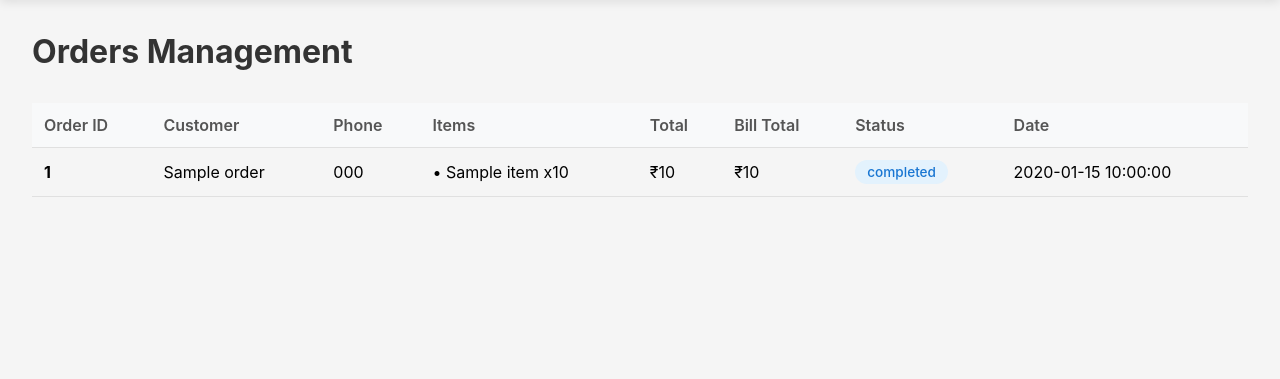
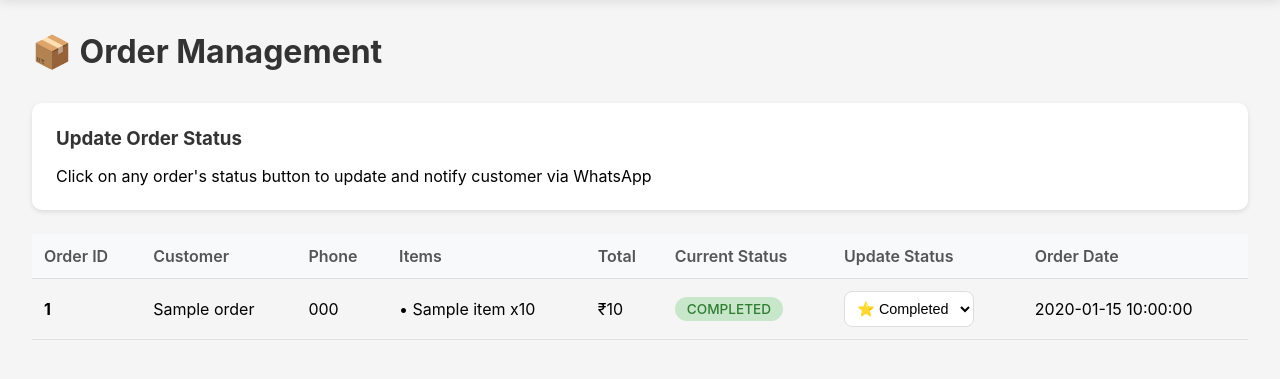
Before and after one commit to Krushna-089/scanner, a Flask app: template templates/admin_orders.html in a window 1280 px wide. Shown: the part 61-440 px from the top of the page. Run offline with Flask 3, Linux system fonts and the light colour scheme; the template is opened without the code that fills it: most values are stand-ins (such as "Sample title", 1, 10 or a date in 2020).

Commit message:
Update admin_orders.html

```diff
--- a/templates/admin_orders.html
+++ b/templates/admin_orders.html
@@ -3,7 +3,12 @@
 {% block title %}Orders{% endblock %}
 
 {% block content %}
-<h1>Orders Management</h1>
+<h1>📦 Order Management</h1>
+
+<div class="card">
+    <h3>Update Order Status</h3>
+    <p>Click on any order's status button to update and notify customer via WhatsApp</p>
+</div>
 
 <table class="data-table full-width">
     <thead>
@@ -13,9 +18,9 @@
             <th>Phone</th>
             <th>Items</th>
             <th>Total</th>
-            <th>Bill Total</th>
-            <th>Status</th>
-            <th>Date</th>
+            <th>Current Status</th>
+            <th>Update Status</th>
+            <th>Order Date</th>
         </tr>
     </thead>
     <tbody>
@@ -31,16 +36,131 @@
             </td>
             <td>₹{{ order.total }}</td>
             <td>
-                {% if bill_lookup[order.order_number] %}
-                ₹{{ bill_lookup[order.order_number].total }}
-                {% else %}
-                -
-                {% endif %}
+                <span class="status-badge status-{{ order.status }}">
+                    {{ get_status_icon(order.status) }} {{ order.status.upper() }}
+                </span>
             </td>
-            <td><span class="status-badge">{{ order.status }}</span></td>
-            <td>{{ order.created_at[:19] }}</td>
+            <td>
+                <select class="status-select" data-order-id="{{ order.order_number }}" data-current="{{ order.status }}">
+                    <option value="received" {% if order.status == 'received' %}selected{% endif %}>📥 Received</option>
+                    <option value="preparing" {% if order.status == 'preparing' %}selected{% endif %}>👨‍🍳 Preparing</option>
+                    <option value="cooked" {% if order.status == 'cooked' %}selected{% endif %}>🍳 Cooked</option>
+                    <option value="ready" {% if order.status == 'ready' %}selected{% endif %}>✅ Ready</option>
+                    <option value="delivered" {% if order.status == 'delivered' %}selected{% endif %}>🏁 Delivered</option>
+                    <option value="completed" {% if order.status == 'completed' %}selected{% endif %}>⭐ Completed</option>
+                    <option value="rejected" {% if order.status == 'rejected' %}selected{% endif %}>❌ Rejected</option>
+                </select>
+            </td>
+            <td>{{ order.created_at[:19] if order.created_at else '-' }}</td>
         </tr>
         {% endfor %}
     </tbody>
 </table>
+
+<style>
+.status-badge {
+    display: inline-block;
+    padding: 0.25rem 0.75rem;
+    border-radius: 20px;
+    font-size: 0.85rem;
+    font-weight: 500;
+}
+.status-received { background: #e3f2fd; color: #1976d2; }
+.status-preparing { background: #fff3e0; color: #f57c00; }
+.status-cooked { background: #f3e5f5; color: #7b1fa2; }
+.status-ready { background: #e8f5e9; color: #388e3c; }
+.status-delivered { background: #e0f2f1; color: #00695c; }
+.status-completed { background: #c8e6c9; color: #2e7d32; }
+.status-rejected { background: #ffebee; color: #c62828; }
+
+.status-select {
+    padding: 0.5rem;
+    border-radius: 8px;
+    border: 1px solid #ddd;
+    font-size: 0.9rem;
+    cursor: pointer;
+    background: white;
+}
+
+.status-select:hover {
+    border-color: #667eea;
+}
+
+.loading {
+    opacity: 0.5;
+    pointer-events: none;
+}
+</style>
+
+<script>
+function getStatusIcon(status) {
+    const icons = {
+        'received': '📥',
+        'preparing': '👨‍🍳',
+        'cooked': '🍳',
+        'ready': '✅',
+        'delivered': '🏁',
+        'completed': '⭐',
+        'rejected': '❌'
+    };
+    return icons[status] || '📌';
+}
+
+document.querySelectorAll('.status-select').forEach(select => {
+    select.addEventListener('change', async function() {
+        const orderId = this.dataset.orderId;
+        const currentStatus = this.dataset.current;
+        const newStatus = this.value;
+
+        if (currentStatus === newStatus) {
+            return;
+        }
+
+        // Confirm with admin
+        const confirmMessage = `Update order ${orderId} from ${currentStatus.toUpperCase()} to ${newStatus.toUpperCase()}?\n\nCustomer will receive WhatsApp notification immediately.`;
+
+        if (!confirm(confirmMessage)) {
+            this.value = currentStatus;
+            return;
+        }
+
+        // Show loading state
+        this.classList.add('loading');
+        const originalText = this.options[this.selectedIndex].text;
+
+        const formData = new FormData();
+        formData.append('order_id', orderId);
+        formData.append('status', newStatus);
+
+        try {
+            const response = await fetch('/admin/update-status', {
+                method: 'POST',
+                body: formData
+            });
+
+            const result = await response.json();
+
+            if (result.success) {
+                // Update the current status in dataset
+                this.dataset.current = newStatus;
+
+                // Show success message
+                alert(`✅ ${result.message}`);
+
+                // Reload to update status badge
+                location.reload();
+            } else {
+                alert(`❌ Failed: ${result.message}`);
+                this.value = currentStatus;
+            }
+        } catch (error) {
+            console.error('Error:', error);
+            alert('❌ Network error. Please try again.');
+            this.value = currentStatus;
+        } finally {
+            this.classList.remove('loading');
+        }
+    });
+});
+</script>
 {% endblock %}
```
